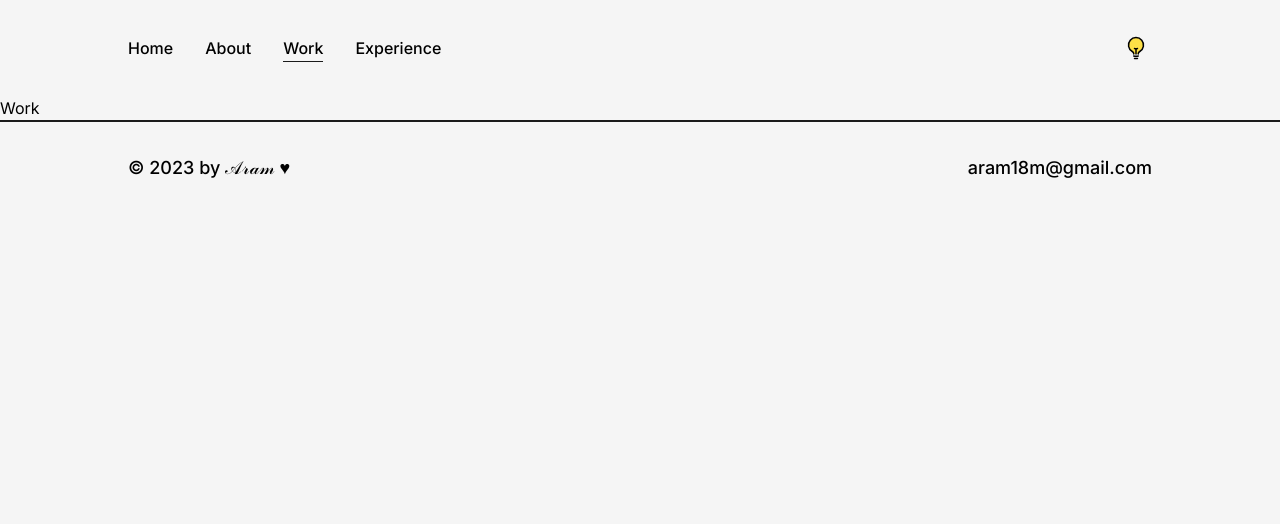
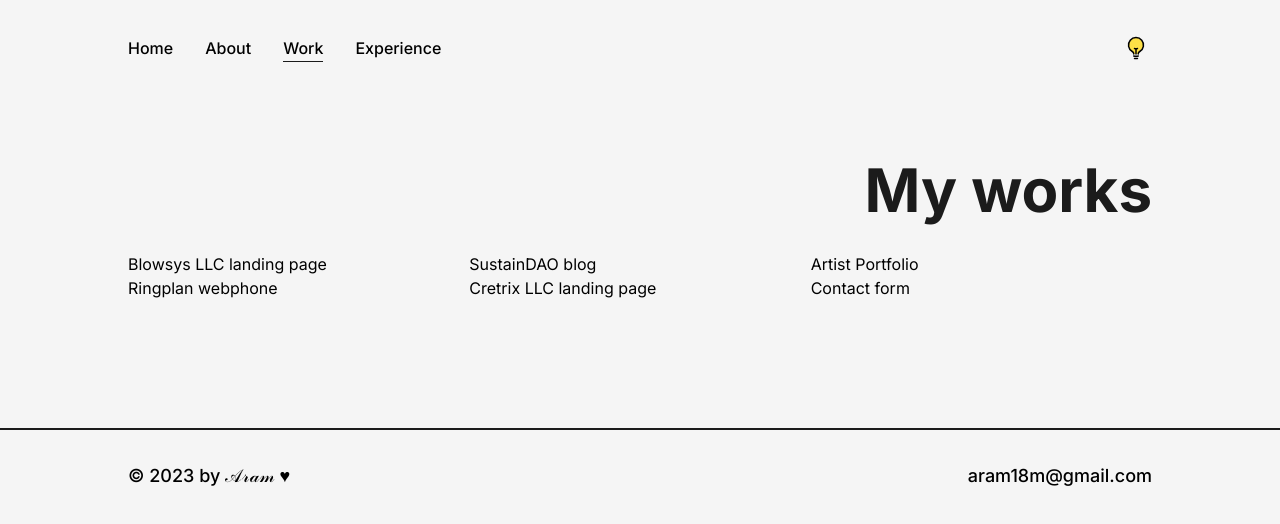
Before and after one commit to aram1l7/portfolio-v3, a Next.js app: page /work in a window 1280 px wide. Shown: the top 524 px of the page. Built offline with nearby package versions, Linux system fonts and the light colour scheme.

Commit message:
Work in progress

```diff
--- a/package.json
+++ b/package.json
@@ -16,6 +16,7 @@
     "next": "13.2.4",
     "react": "18.2.0",
     "react-dom": "18.2.0",
+    "sass": "^1.62.0",
     "swiper": "^9.2.2"
   },
   "devDependencies": {
--- a/src/components/StackSlider.js
+++ b/src/components/StackSlider.js
@@ -17,6 +17,7 @@ export default function StackSlider() {
           delay: 2500,
           disableOnInteraction: false,
         }}
+        loop
         pagination={{
           clickable: true,
         }}
--- /dev/null
+++ b/src/mocks/projects.js
@@ -0,0 +1,32 @@
+export const projects = [
+  {
+    id: 1,
+    title: "Blowsys LLC landing page",
+    link: "https://blowsys.com/",
+  },
+  {
+    id: 2,
+    title: "SustainDAO blog",
+    link: "https://sustaindao.xyz/",
+  },
+  {
+    id: 3,
+    title: "Artist Portfolio",
+    link: "https://artist-portfolio-web.vercel.app/",
+  },
+  {
+    id: 4,
+    title: "Ringplan webphone",
+    link: "https://webphone.dev.ringplan.com/",
+  },
+  {
+    id: 5,
+    title: "Cretrix LLC landing page",
+    link: "https://cretrix.github.io/",
+  },
+  {
+    id: 6,
+    title: "Contact form",
+    link: "https://mui-next-form.vercel.app/",
+  },
+];
--- a/src/pages/work.js
+++ b/src/pages/work.js
@@ -1,7 +1,30 @@
+import Layout from "@/components/Layout";
+import { projects } from "@/mocks/projects";
 import React from "react";
 
 const Work = () => {
-  return <div>Work</div>;
+  return (
+    <main className="flex w-full flex-col items-center justify-center dark:text-light">
+      <Layout className="pt-16">
+        <h1
+          className="inline-block text-dark dark:text-light
+      font-bold w-full !text-6xl xl:!text-5xl text-right
+      lg:!text-6xl md:!text-5xl sm:!text-3xl animate-fade sm:mb-8 mb-8"
+        >
+          My works
+        </h1>
+        <div className="grid grid-cols-3 md:grid-cols-2 sm:grid-cols-1">
+          {projects.map((el) => {
+            return (
+              <div key={el.id}>
+                <span>{el.title}</span>
+              </div>
+            );
+          })}
+        </div>
+      </Layout>
+    </main>
+  );
 };
 
 export default Work;
```
Also changed, not shown: 1 other file (tests, documents, lock files or other folders).
